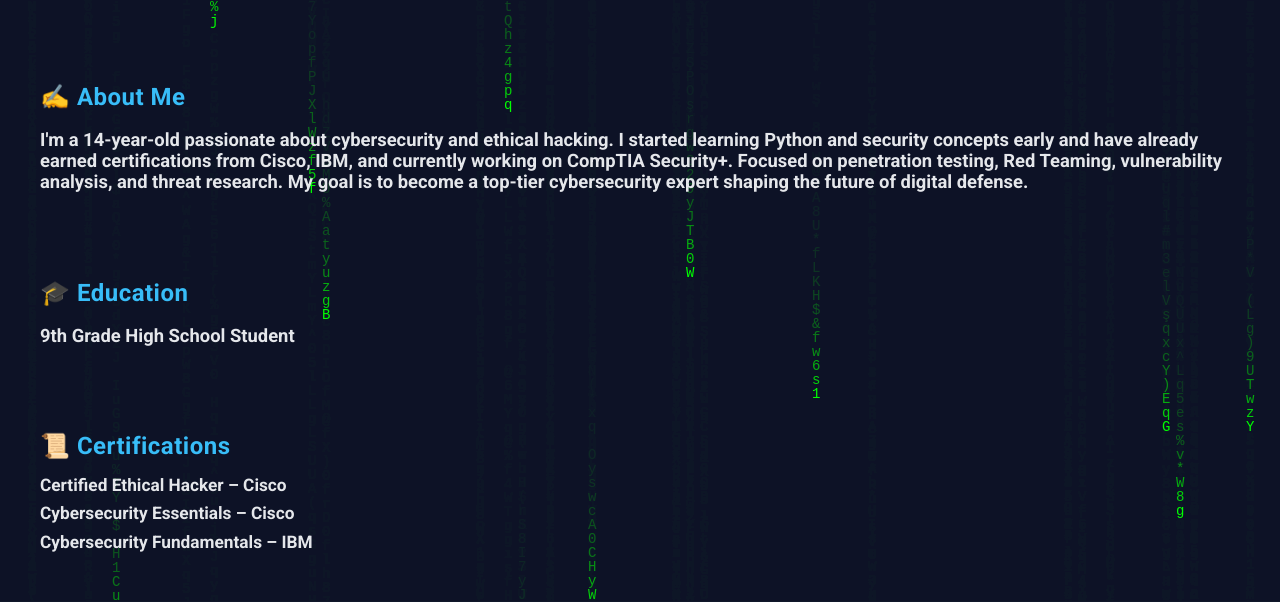
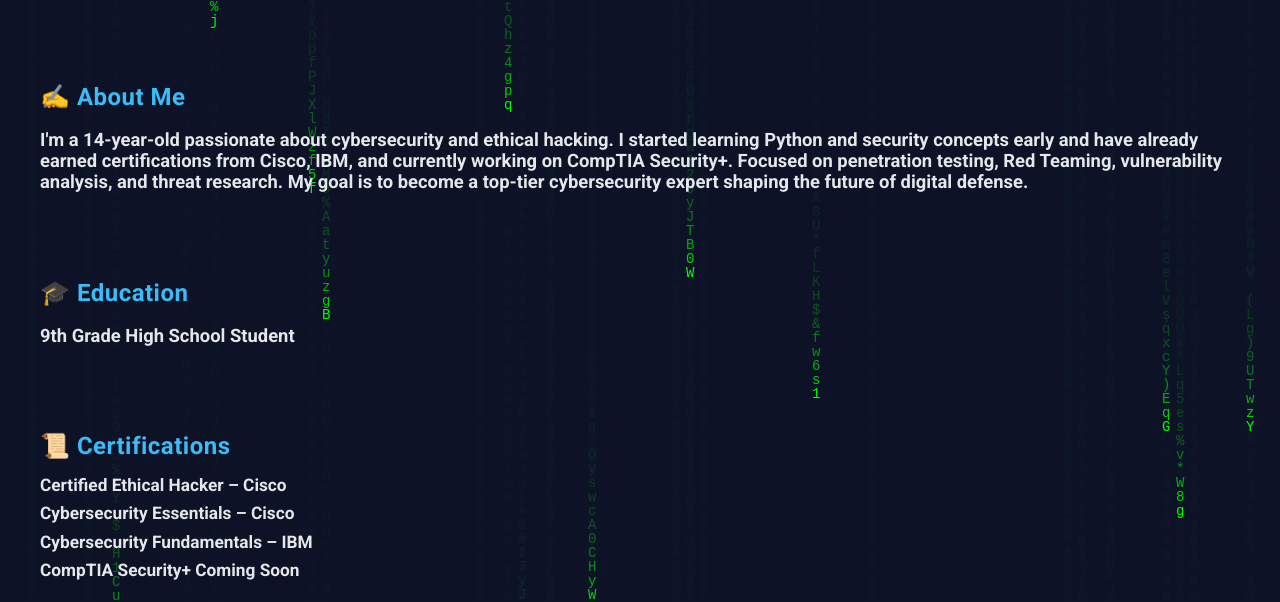
Before and after one commit to BrachioSec/brachiosec.github.io, a plain HTML site: page index.html in a window 1280 px wide. Shown: the part 199-801 px from the top of the page. Drawn offline with Linux system fonts and the light colour scheme.

Commit message:
Update index.html
Made it 400 with an new cert coming soon

```diff
--- a/index.html
+++ b/index.html
@@ -218,6 +218,7 @@
         <li>Certified Ethical Hacker – Cisco</li>
         <li>Cybersecurity Essentials – Cisco</li>
         <li>Cybersecurity Fundamentals – IBM</li>
+        <li>CompTIA Security+ Coming Soon</li>
       </ul>
     </section>
 
```
